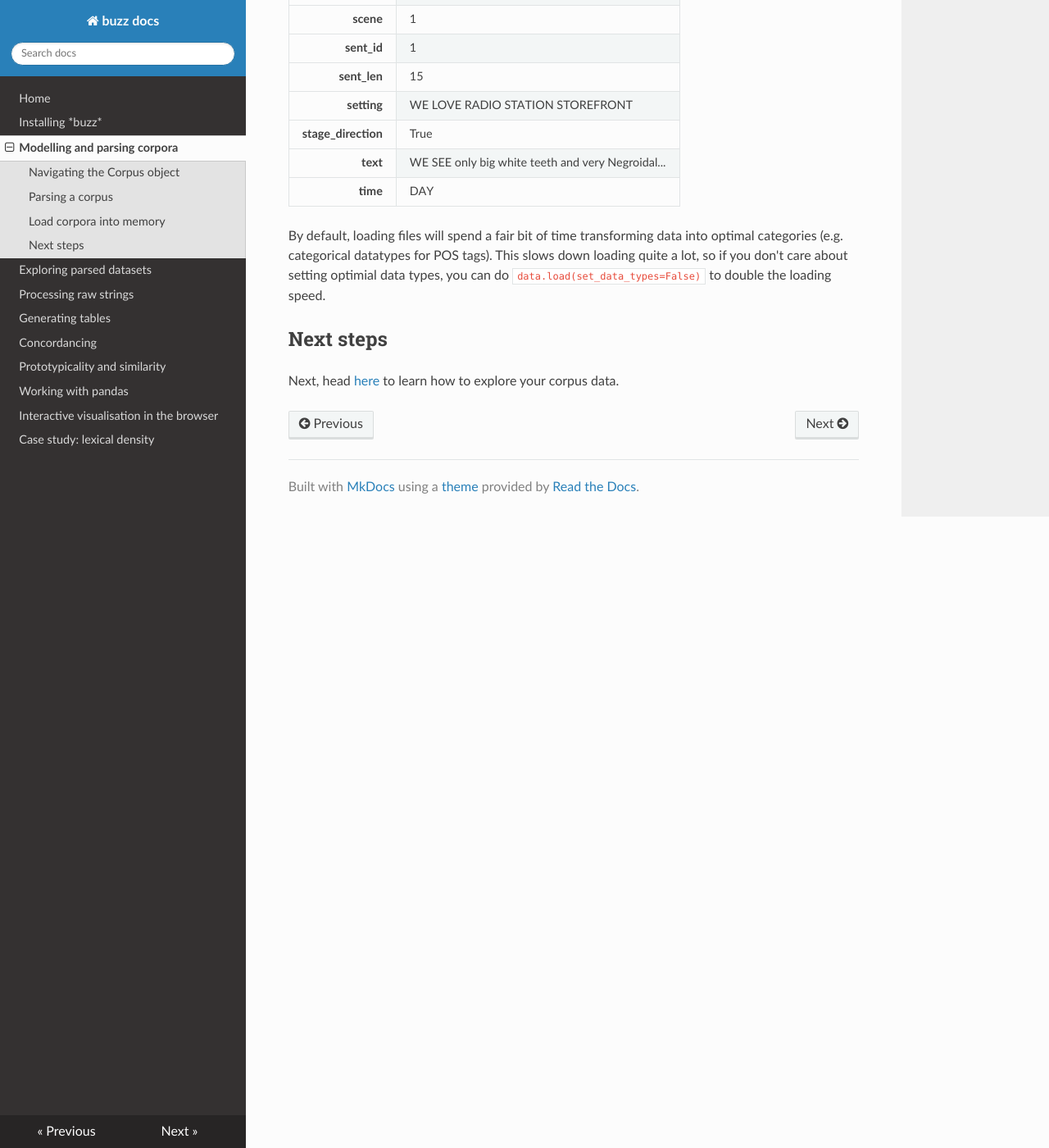
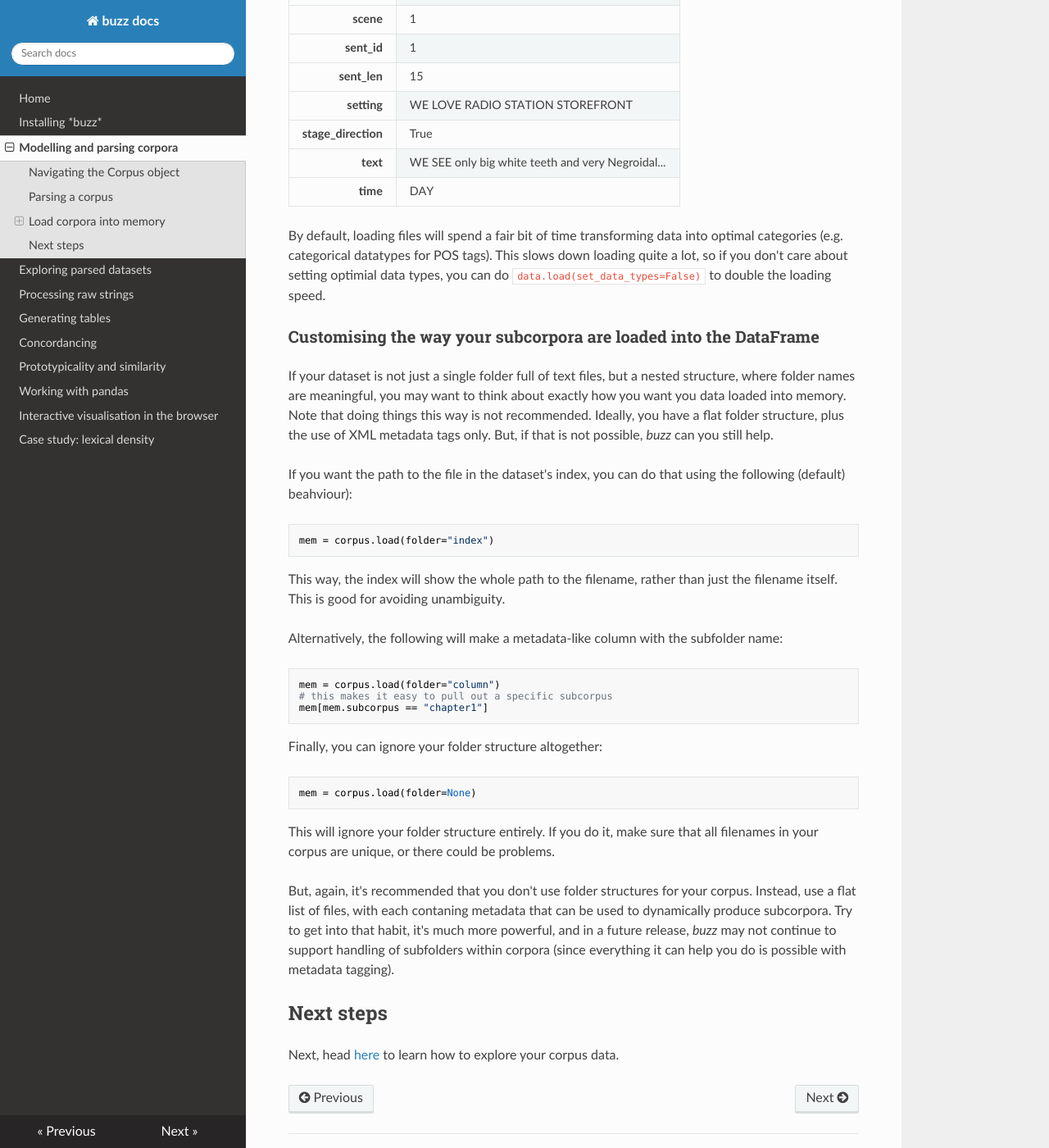
Before and after one commit to interrogator/buzz, an MkDocs documentation site: the page built from docs/corpus.md, in a window 1280 px wide and 1400 px high, scrolled down 3262 px. Shown: the whole window at 82% size. Built offline with MkDocs 1.6.1, drawn with Linux system fonts in a browser that asks for light colours; nearby versions of some CDN libraries.

Commit message:
docs added

````diff
--- a/docs/corpus.md
+++ b/docs/corpus.md
@@ -210,7 +210,6 @@ parsed.files[re.compile('pizzeria$')].load()
 
 All metadata attributes are available for each token in the text. Here, we look at the features of the first token in the text:
 
-
 ```python
 print(loaded.head(1).T.to_html())
 ```
@@ -300,6 +299,36 @@ print(loaded.head(1).T.to_html())
 
 By default, loading files will spend a fair bit of time transforming data into optimal categories (e.g. categorical datatypes for POS tags). This slows down loading quite a lot, so if you don't care about setting optimial data types, you can do `data.load(set_data_types=False)` to double the loading speed.
 
+### Customising the way your subcorpora are loaded into the DataFrame
+
+If your dataset is not just a single folder full of text files, but a nested structure, where folder names are meaningful, you may want to think about exactly how you want you data loaded into memory. Note that doing things this way is not recommended. Ideally, you have a flat folder structure, plus the use of XML metadata tags only. But, if that is not possible, *buzz* can you still help.
+
+If you want the path to the file in the dataset's index, you can do that using the following (default) beahviour):
+
+```python
+mem = corpus.load(folder="index")
+```
+
+This way, the index will show the whole path to the filename, rather than just the filename itself. This is good for avoiding unambiguity.
+
+Alternatively, the following will make a metadata-like column with the subfolder name:
+
+```python
+mem = corpus.load(folder="column")
+# this makes it easy to pull out a specific subcorpus
+mem[mem.subcorpus == "chapter1"]
+```
+
+Finally, you can ignore your folder structure altogether:
+
+```python
+mem = corpus.load(folder=None)
+```
+
+This will ignore your folder structure entirely. If you do it, make sure that all filenames in your corpus are unique, or there could be problems.
+
+But, again, it's recommended that you don't use folder structures for your corpus. Instead, use a flat list of files, with each contaning metadata that can be used to dynamically produce subcorpora. Try to get into that habit, it's much more powerful, and in a future release, *buzz* may not continue to support handling of subfolders within corpora (since everything it can help you do is possible with metadata tagging).
+
 ## Next steps
 
 Next, head [here](dataset.md) to learn how to explore your corpus data.
````
